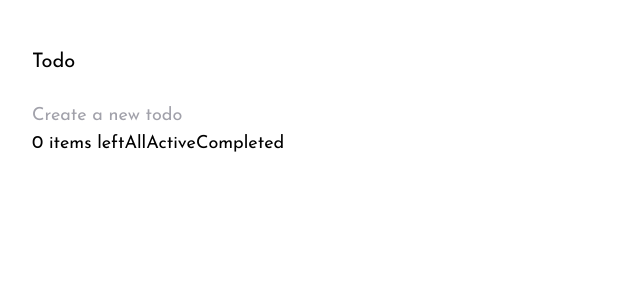
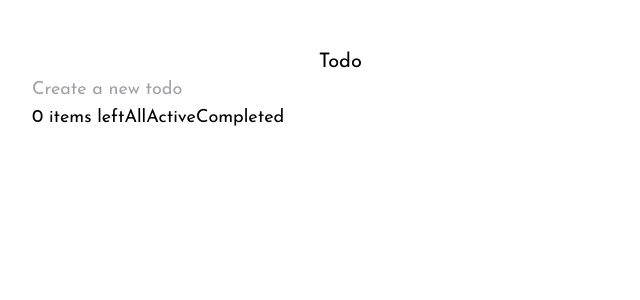
Before and after one commit to MohammadRifky/front-end-mentor-challenges, a React (Create React App) app in the folder 5-todo-app/: page / in a window 1280 px wide. Shown: the top 300 px of the page, without its empty margins (0-640 px from the left). Built offline with nearby package versions, Linux system fonts and the light colour scheme.

Commit message:
edited markup

```diff
--- a/5-todo-app/src/App.js
+++ b/5-todo-app/src/App.js
@@ -6,7 +6,7 @@ const App = () => {
 
   return (
     <>
-      <header>
+      <header className="flex justify-around">
         <h1 className="text-xl">Todo</h1>
         <ToggleThemeButton />
       </header>
```
